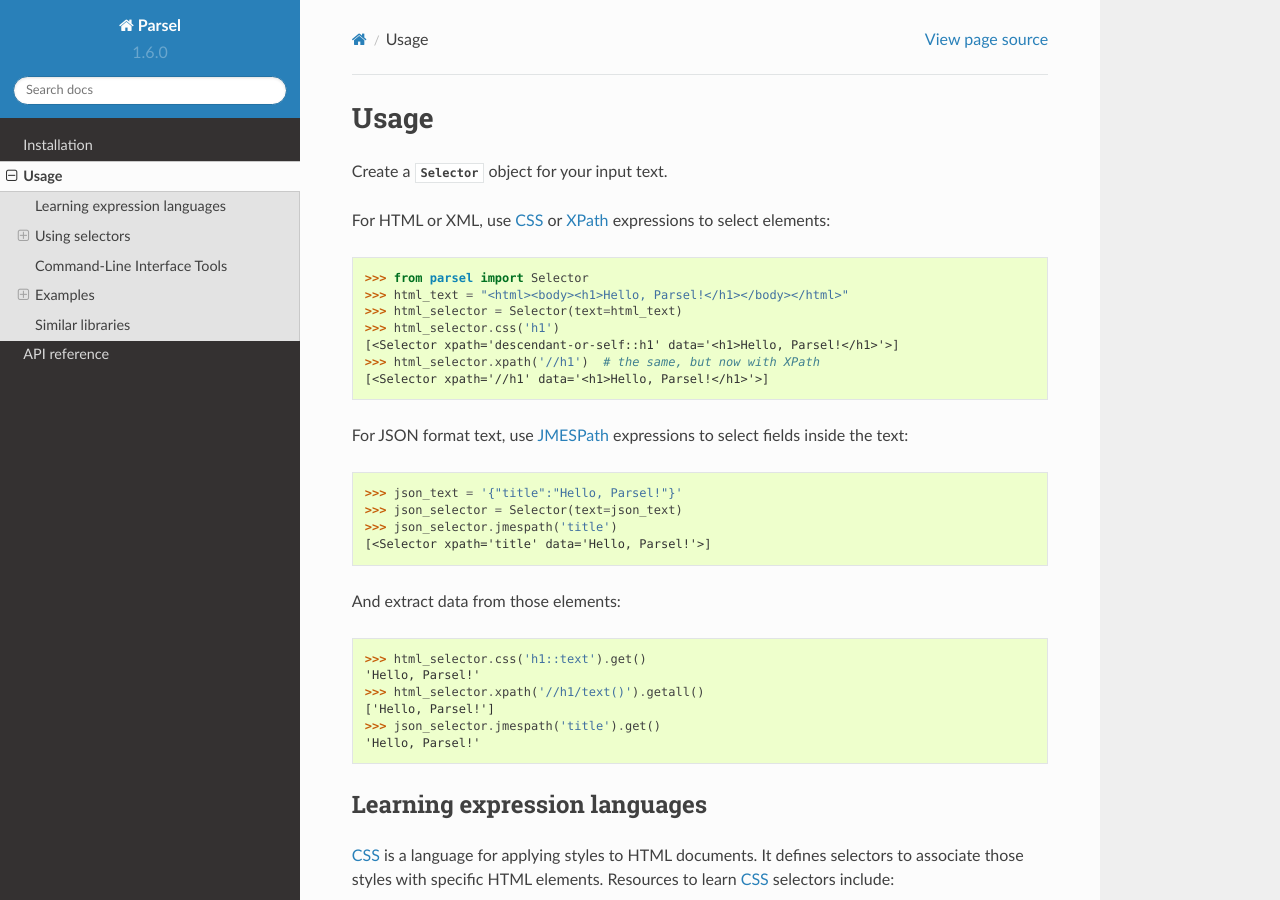
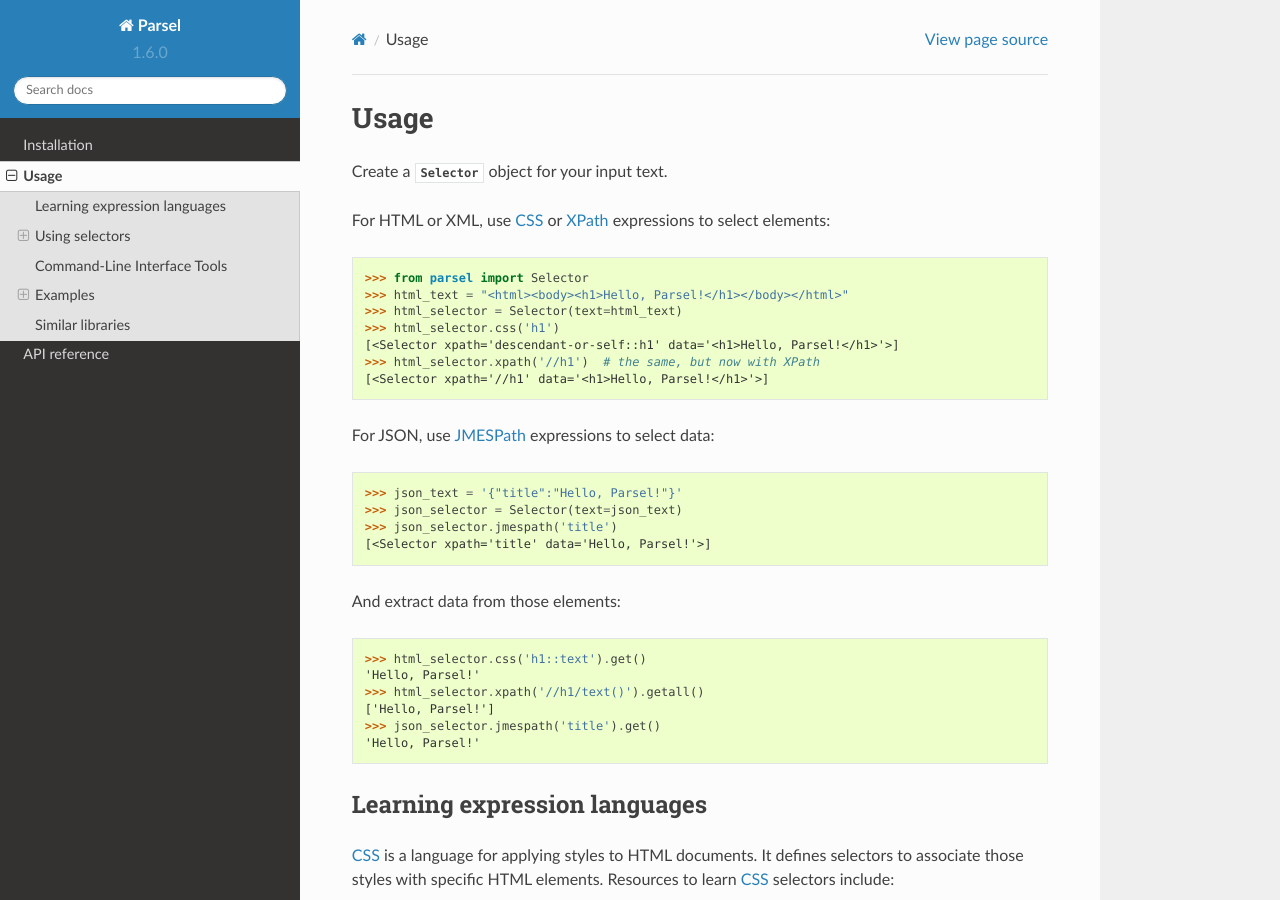
Before and after one commit to scrapy/parsel, a Sphinx documentation site: the page built from docs/usage.rst, in a window 1280 px wide and 900 px high. Built offline with Sphinx 7.4.7 and the Read the Docs theme 2.0.0, drawn with Linux system fonts in a browser that asks for light colours.

Commit message:
Update docs/usage.rst
Co-authored-by: Adrián Chaves <adrian@chaves.io>

```diff
--- a/docs/usage.rst
+++ b/docs/usage.rst
@@ -16,7 +16,7 @@ For HTML or XML, use `CSS`_ or `XPath`_ expressions to select elements::
     >>> html_selector.xpath('//h1')  # the same, but now with XPath
     [<Selector xpath='//h1' data='<h1>Hello, Parsel!</h1>'>]
 
-For JSON format text, use `JMESPath`_ expressions to select fields inside the text::
+For JSON, use `JMESPath`_ expressions to select data::
 
     >>> json_text = '{"title":"Hello, Parsel!"}'
     >>> json_selector = Selector(text=json_text)
```
